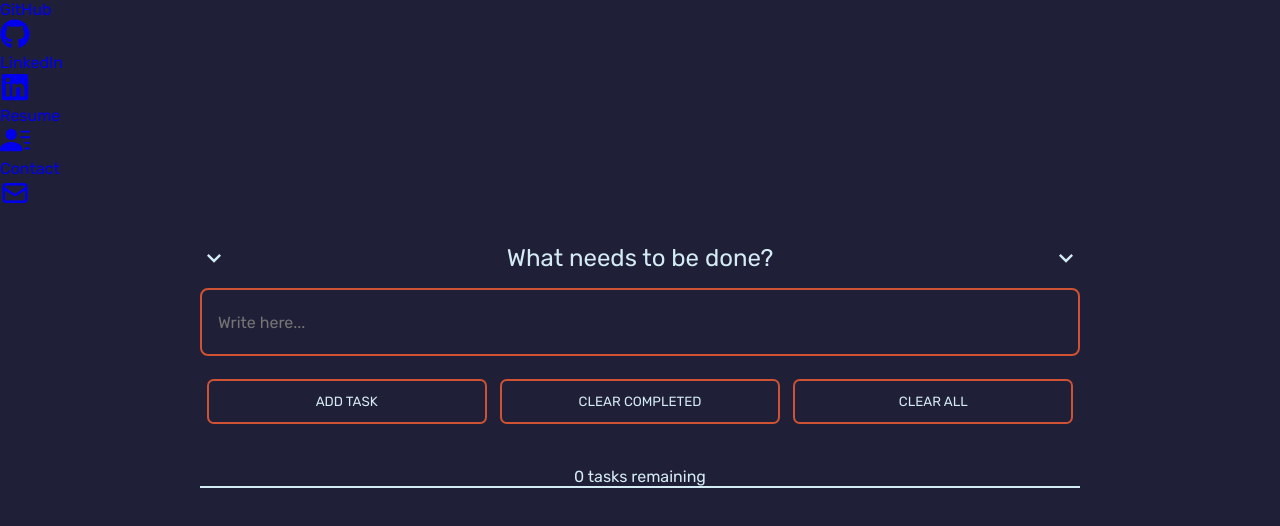
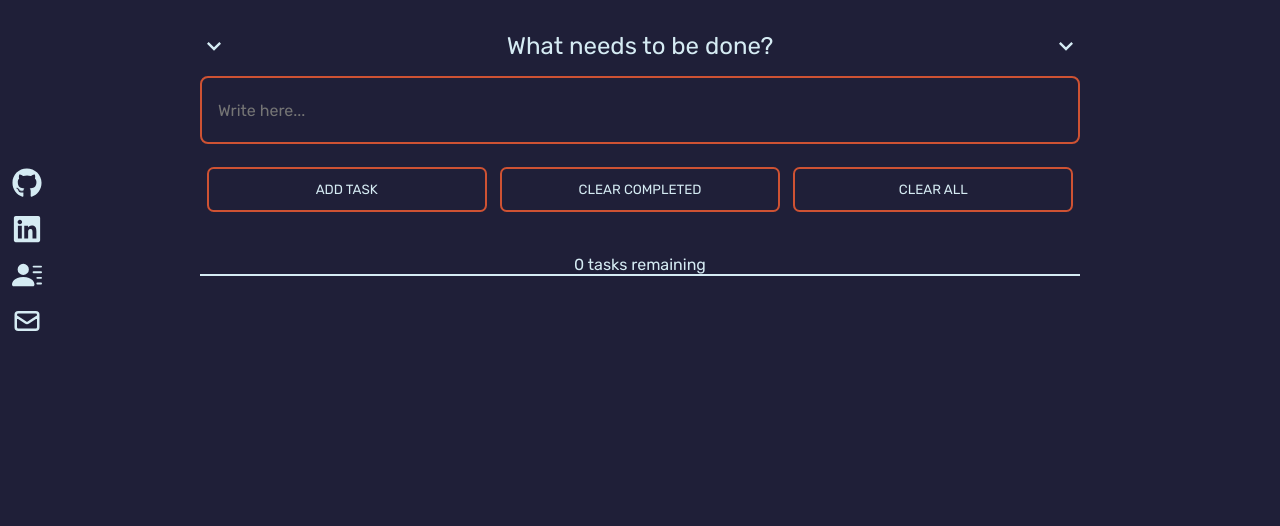
Before and after one commit to wmaKRET/better-todolist, a React (Create React App) app: page / in a window 1280 px wide. Shown: the top 526 px of the page. Built offline with nearby package versions, Linux system fonts and the light colour scheme.

Commit message:
Style Socials component

```diff
--- a/src/scss/app.scss
+++ b/src/scss/app.scss
@@ -59,4 +59,5 @@ button {
     }
 }
 
-@import "./components/tasks"
+@import "./components/socials";
+@import "./components/tasks";
--- /dev/null
+++ b/src/scss/components/_socials.scss
@@ -0,0 +1,37 @@
+/* --- // --- // SOCIALS COMPONENT STYLING // --- // --- */
+
+.socials {
+    width: 130px;
+    position: fixed;
+    z-index: 2;
+    top: 20%;
+    left: 0;
+    display: flex;
+    flex-direction: column;
+
+    &__item {
+        padding: 0.5em 0.5em 0.5em 1em;
+        display: flex;
+        justify-content: space-between;
+        align-items: center;
+        transform: translateX(-80px);
+        color: $light;
+        transition: $transition;
+        cursor: pointer;
+        border-radius: 0.5em;
+
+        &:hover {
+            transform: translateX(-10px);
+            background-color: $color;
+            color: $white;
+        }
+    }
+}
+
+/* --- // --- // SOCIALS COMPONENT MEDIA QUERIES // --- // --- */
+
+@media screen and (max-width: 480px) {
+    .socials {
+        display: none;
+    }
+}
```
